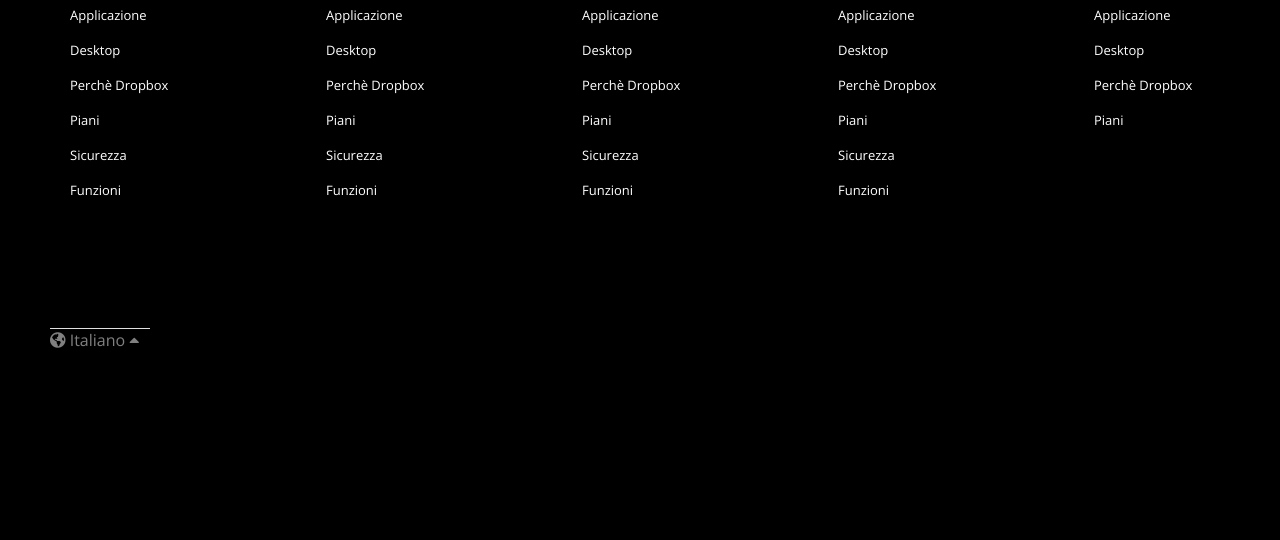
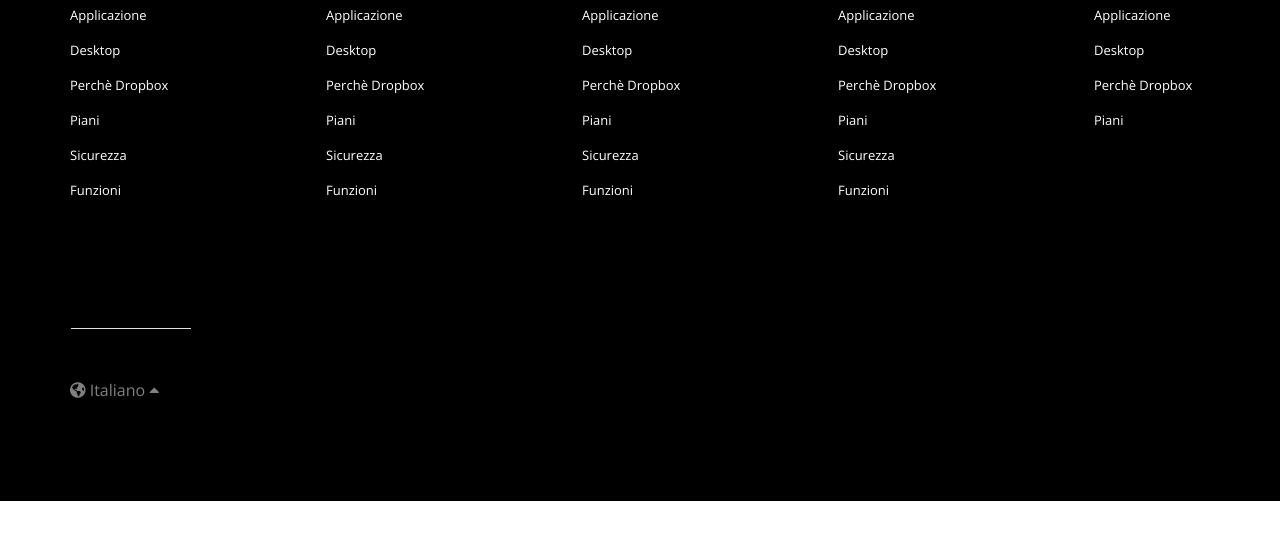
Before and after one commit to hexeva/htmlcss-dropbox, a plain HTML site: page index.html in a window 1280 px wide. Shown: the part 6486-7026 px from the top of the page. After the commit the page ends 6987 px from the top, so only its background shows below. Drawn offline with nearby package versions, Linux system fonts and the light colour scheme.

Commit message:
added hover to btns

```diff
--- a/css/style.css
+++ b/css/style.css
@@ -59,6 +59,9 @@ h5{
     display: inline-block;
     line-height: normal;
     text-decoration: none;
+}
+.btn:hover{
+    filter: opacity(60%);
 }
 
 .blu-btn{
@@ -578,9 +581,10 @@ footer{
 .footer-end::before{
     display: block;
     content:"";
-    width: 100px;
+    width: 120px;
     height:1px;
     background-color: #e0e0e2;
+    margin-left: 21px;
 
 }
 
@@ -604,12 +608,14 @@ footer{
 .footer-end{
     background-color: black;
     /* test */
-height: 300px;
-padding: 50px;
+    min-height: 200px;
+    padding: 50px;
 }
 
 .end-content{
     filter: opacity(50%);
+    margin: 20px 0;
+    padding:30px 20px;
 
 
 }
```
